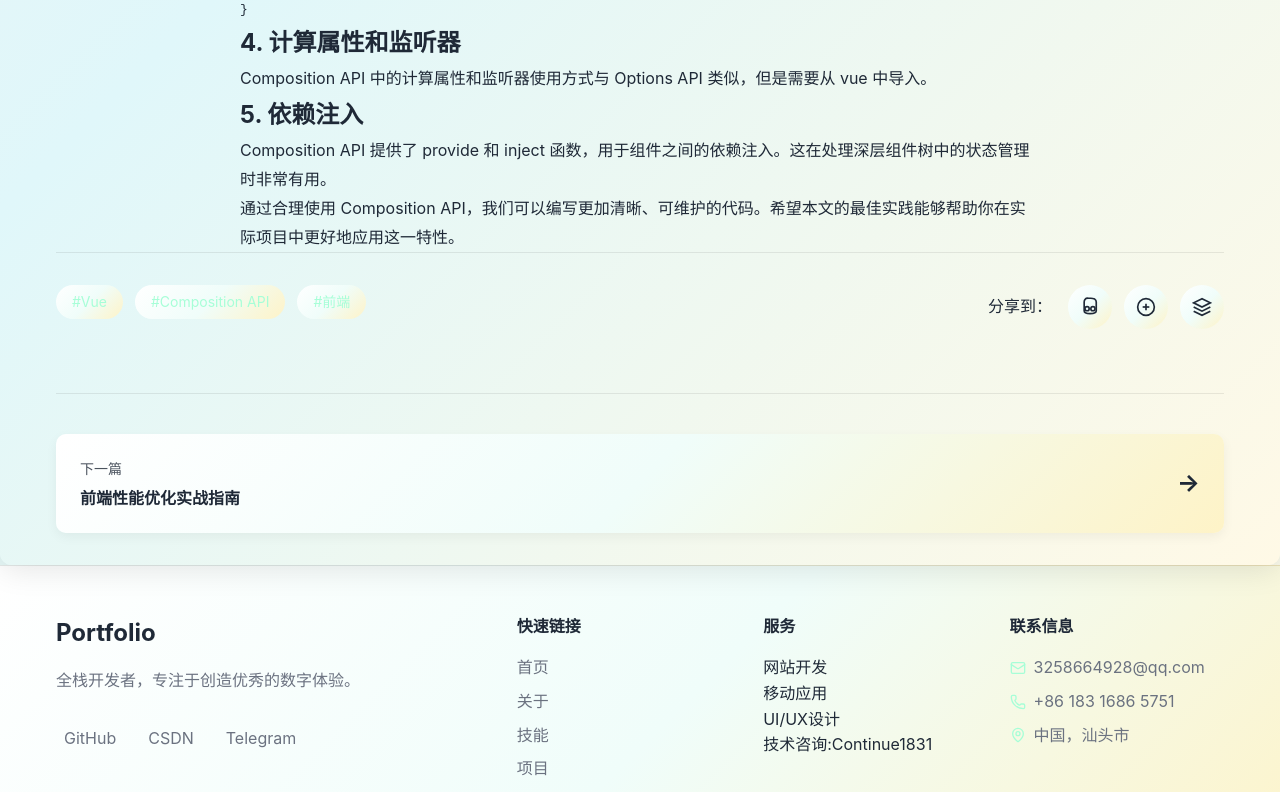
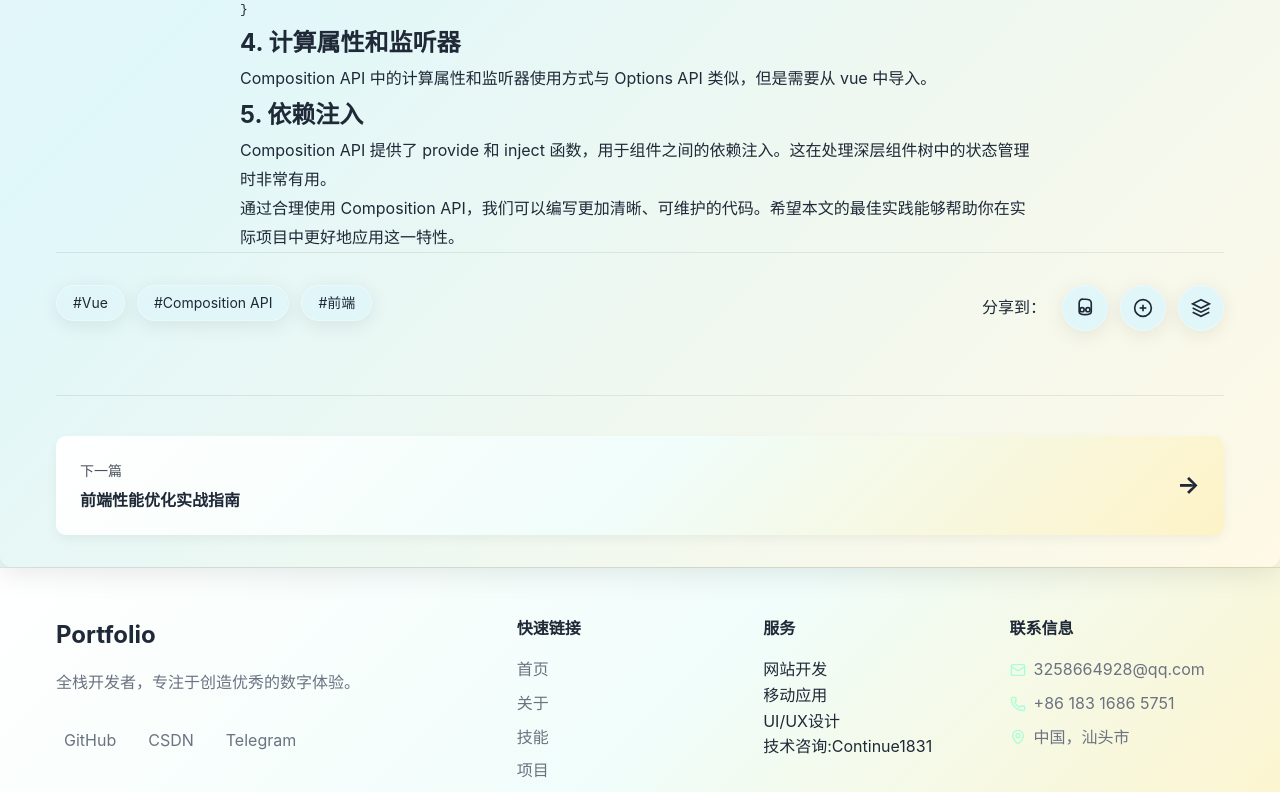
Before and after one commit to ContinueYN/website_3.0, a Vue app: page /blog/1 in a window 1280 px wide. Shown: the part 1792-2584 px from the top of the page. Built offline with nearby package versions, Linux system fonts and the light colour scheme.

Commit message:
修复一些已知问题

```diff
--- a/src/components/Header.vue
+++ b/src/components/Header.vue
@@ -12,7 +12,7 @@
         <li><a href="#skills" class="nav-link" @click.prevent="scrollToSection('#skills')">技能</a></li>
         <li><a href="#projects" class="nav-link" @click.prevent="scrollToSection('#projects')">项目</a></li>
         <li><a href="#contact" class="nav-link" @click.prevent="scrollToSection('#contact')">联系</a></li>
-        <li><router-link to="/blog" class="nav-link">博客</router-link></li>
+        <li><router-link to="/blog" class="nav-link">文章</router-link></li>
       </ul>
 
       <div class="nav-actions">
--- a/src/styles/globals.css
+++ b/src/styles/globals.css
@@ -28,7 +28,7 @@
   --bg-card: rgba(255, 255, 255, 0.95);
 
   /* 玻璃拟态效果 */
-  --glass-bg: rgba(255, 255, 255, 0.7);
+  --glass-bg: rgb(225 246 249);
   --glass-border: rgba(255, 255, 255, 0.3);
   --glass-blur: blur(20px);
 
@@ -46,6 +46,9 @@
     radial-gradient(at 100% 0%, rgba(245, 158, 11, 0.08) 0px, transparent 50%),
     radial-gradient(at 100% 100%, rgba(167, 254, 215, 0.08) 0px, transparent 50%),
     radial-gradient(at 0% 100%, rgba(245, 158, 11, 0.05) 0px, transparent 50%);
+
+  /* 博客卡片背景颜色 - 统一所有文章的颜色 */
+  --blog-card-bg: rgba(0, 0, 0, 0.15);
 
   /* 滚动条 */
   --scrollbar-thumb: rgba(167, 254, 215, 0.6);
--- a/src/views/Blog.vue
+++ b/src/views/Blog.vue
@@ -6,7 +6,7 @@
       <section class="blog-header">
         <div class="container">
           <div class="blog-header-content">
-            <h1 data-aos="fade-up" data-aos-duration="800">我的博客</h1>
+            <h1 data-aos="fade-up" data-aos-duration="800">文章</h1>
             <p data-aos="fade-up" data-aos-delay="200" data-aos-duration="800">分享我的学习心得、技术见解和生活感悟</p>
             <div class="blog-header-stats">
               <div class="stat-item" data-aos="fade-up" data-aos-delay="300" data-aos-duration="800">
@@ -55,7 +55,6 @@
               data-aos-duration="800"
               :data-aos-delay="(index + 1) * 100"
               @click="navigateToPost(post.id)"
-              :style="{ '--card-bg': post.bgColor }"
             >
               <div class="blog-card-category-badge">{{ post.category }}</div>
               <div class="blog-card-content">
@@ -198,8 +197,9 @@ const navigateToPost = (id) => {
 }
 
 .category-btn {
-  background: transparent;
-  border: 1px solid var(--border-color);
+  background: var(--glass-bg);
+  backdrop-filter: var(--glass-blur);
+  border: 1px solid var(--glass-border);
   color: var(--text-primary);
   padding: 0.5rem 1.5rem;
   border-radius: 20px;
@@ -207,19 +207,22 @@ const navigateToPost = (id) => {
   font-weight: 500;
   cursor: pointer;
   transition: all 0.3s ease;
+  box-shadow: var(--shadow);
 }
 
 .category-btn:hover {
-  background: var(--primary-color);
-  color: white;
+  background: var(--glass-bg);
+  backdrop-filter: var(--glass-blur);
   border-color: var(--primary-color);
   transform: translateY(-2px);
+  box-shadow: var(--shadow-glow);
 }
 
 .category-btn.active {
-  background: var(--primary-color);
-  color: white;
+  background: var(--glass-bg);
+  backdrop-filter: var(--glass-blur);
   border-color: var(--primary-color);
+  box-shadow: var(--shadow-glow);
 }
 
 /* 博客列表 */
@@ -261,7 +264,7 @@ const navigateToPost = (id) => {
   top: 0;
   bottom: 0;
   width: 80px;
-  background-color: var(--card-bg, var(--bg-secondary));
+  background-color: var(--blog-card-bg, var(--bg-secondary));
   z-index: 1;
   transition: all 0.4s cubic-bezier(0.175, 0.885, 0.32, 1.275);
 }
@@ -281,7 +284,7 @@ const navigateToPost = (id) => {
   position: absolute;
   top: 1rem;
   left: 1rem;
-  background: rgba(255, 255, 255, 0.9);
+  background: transparent;
   color: var(--card-bg, var(--text-primary));
   padding: 0.25rem 0.75rem;
   border-radius: 12px;
--- a/src/views/BlogPost.vue
+++ b/src/views/BlogPost.vue
@@ -154,7 +154,7 @@ const nextPost = computed(() => {
   top: 0;
   bottom: 0;
   width: 100px;
-  background-color: var(--hero-bg, var(--primary-color));
+  background-color: var(--blog-card-bg, var(--primary-color));
   z-index: 1;
 }
 
@@ -298,17 +298,22 @@ const nextPost = computed(() => {
 
 .blog-post-tag {
   font-size: 0.875rem;
-  color: var(--primary-color);
-  background: var(--bg-secondary);
+  color: var(--text-primary);
+  background: var(--glass-bg);
+  backdrop-filter: var(--glass-blur);
+  border: 1px solid var(--glass-border);
   padding: 0.375rem 1rem;
   border-radius: 20px;
   transition: all 0.3s ease;
+  box-shadow: var(--shadow);
 }
 
 .blog-post-tag:hover {
-  background: var(--primary-color);
-  color: white;
+  background: var(--glass-bg);
+  backdrop-filter: var(--glass-blur);
+  border-color: var(--primary-color);
   transform: translateY(-2px);
+  box-shadow: var(--shadow-glow);
 }
 
 .blog-post-share {
@@ -323,8 +328,9 @@ const nextPost = computed(() => {
 }
 
 .share-button {
-  background: var(--bg-secondary);
-  border: none;
+  background: var(--glass-bg);
+  backdrop-filter: var(--glass-blur);
+  border: 1px solid var(--glass-border);
   padding: 0.75rem;
   border-radius: 50%;
   cursor: pointer;
@@ -333,13 +339,15 @@ const nextPost = computed(() => {
   display: flex;
   align-items: center;
   justify-content: center;
+  box-shadow: var(--shadow);
 }
 
 .share-button:hover {
-  background: var(--primary-color);
-  color: white;
+  background: var(--glass-bg);
+  backdrop-filter: var(--glass-blur);
+  border-color: var(--primary-color);
   transform: translateY(-2px);
-  box-shadow: 0 4px 12px rgba(0, 0, 0, 0.15);
+  box-shadow: var(--shadow-glow);
 }
 
 /* 文章导航 */
```
Also changed, not shown: src/data/blogPosts.json (+1 -5 lines).
